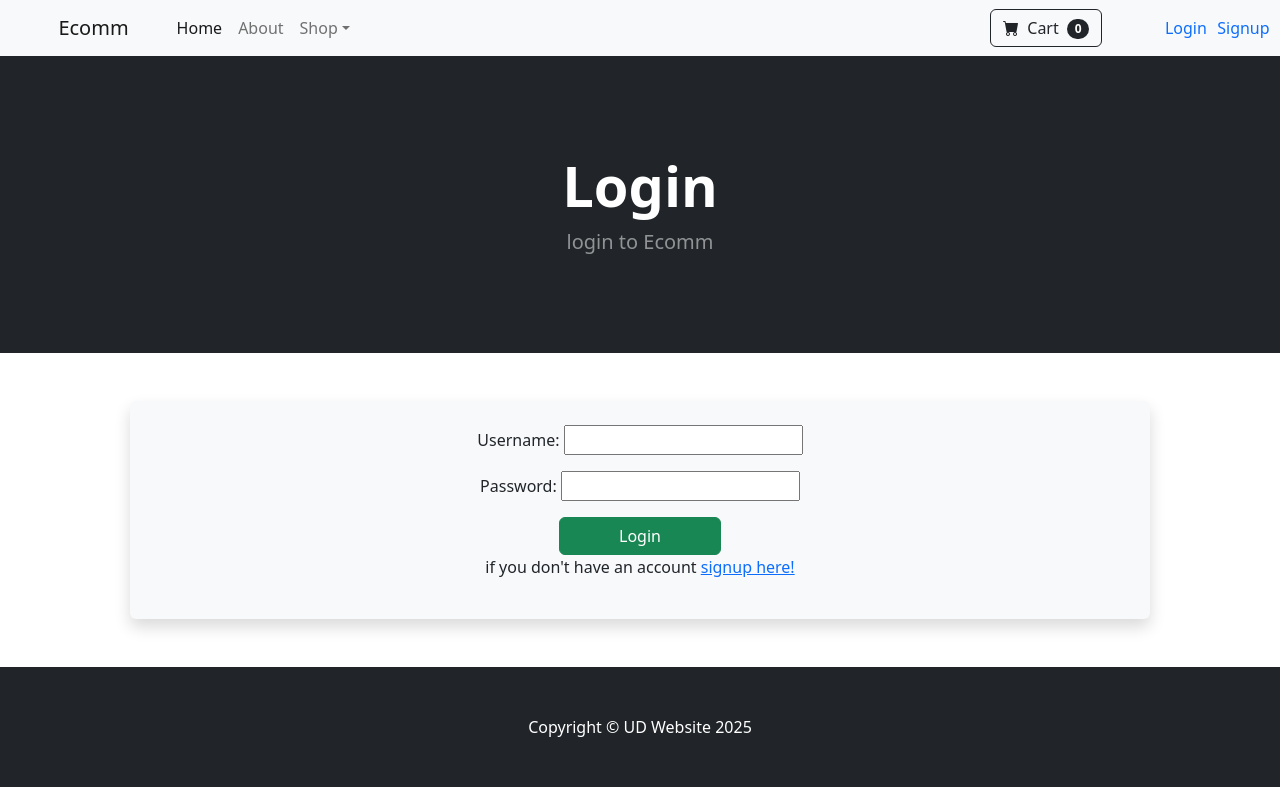
After one commit to UdaraAthauda/Ecommerce-Web-Application-Django, a Django app: page /login/ in a window 1280 px wide. The commit adds this page. Run offline with Django 5.2, Linux system fonts and the light colour scheme; some libraries are stand-ins or nearby versions.

Commit message:
created user signup and user login

```diff
--- /dev/null
+++ b/ecomApp/forms.py
@@ -0,0 +1,18 @@
+from django import forms
+from django.contrib.auth.forms import AuthenticationForm, UserCreationForm
+from django.forms.widgets import TextInput, PasswordInput
+from .models import *
+
+# user login form
+class UserLoginForm(AuthenticationForm):
+    username = forms.CharField(widget=TextInput)
+    password = forms.CharField(widget=PasswordInput)
+
+# user signup form
+class SignUpForm(UserCreationForm):
+    phone = forms.CharField(max_length=15, required=True)
+    address = forms.CharField(widget=forms.Textarea, required=True)
+
+    class Meta:
+        model = User
+        fields = ('username', 'first_name', 'last_name', 'email', 'phone', 'address', 'password1', 'password2',)
--- a/ecomApp/urls.py
+++ b/ecomApp/urls.py
@@ -4,4 +4,7 @@ from . import views
 urlpatterns = [
     path('', views.index, name="home"),
     path('about/', views.about, name="about"),
+    path('login/', views.login_user, name="login"),
+    path('signup/', views.signup_user, name="signup"),
+    path('logout/', views.logout_user, name="logout"),
 ]
--- a/ecomApp/views.py
+++ b/ecomApp/views.py
@@ -1,5 +1,7 @@
-from django.shortcuts import render
+from django.shortcuts import render,redirect
 from .models import *
+from .forms import *
+from django.contrib.auth import authenticate, login, logout
 
 
 # index/home view
@@ -12,3 +14,55 @@ def index(request):
 # about view
 def about(request):
     return render(request, 'about.html')
+
+# user login view
+def login_user(request):
+
+    if request.method == 'POST':
+        form = UserLoginForm(request, data = request.POST)
+
+        if form.is_valid():
+            username = request.POST.get('username')
+            password = request.POST.get('password')
+
+            user = authenticate(request, username=username, password=password)
+
+            if user is not None:
+                login(request, user)
+                return redirect('home')
+        else:
+            return render(request, 'login.html', context={'form': form})
+
+    form = UserLoginForm()
+    context = {'form': form}
+    return render(request, 'login.html', context=context)
+
+# user signup/register view
+def signup_user(request):
+
+    if request.method == 'POST':
+        form = SignUpForm(request.POST)
+
+        if form.is_valid():
+            form.save()
+
+            username = form.cleaned_data['username']
+            password = form.cleaned_data['password1']
+
+            user = authenticate(username=username, password=password)
+            login(request, user)
+
+            return redirect('home')
+
+        else:
+            return render(request, 'signup.html', context={'form':form})
+
+
+    form = SignUpForm()
+    context = {'form': form}
+    return render(request, 'signup.html', context=context)
+
+# user logout view
+def logout_user(request):
+    logout(request)
+    return redirect('home')
--- /dev/null
+++ b/templates/login.html
@@ -0,0 +1,31 @@
+{% extends 'base.html' %}
+
+{% block content %}
+
+{% include 'navigation.html' %}
+
+<!-- Header-->
+<header class="bg-dark py-5">
+    <div class="container px-4 px-lg-5 my-5">
+        <div class="text-center text-white">
+            <h1 class="display-4 fw-bolder">Login</h1>
+            <p class="lead fw-normal text-white-50 mb-0">login to Ecomm</p>
+        </div>
+    </div>
+</header>
+
+<div class="container mt-4">
+    <form method="post" action="" class="p-4 m-5 bg-light rounded shadow text-center">
+        {% csrf_token %}
+        <div class="mb-3">
+            {{ form.as_p }}
+        </div>
+        <button type="submit" class="btn btn-success col-2">Login</button>
+        <p>if you don't have an account <a href="{% url 'signup' %}">signup here!</a></p>
+    </form>
+</div>
+
+
+{% include 'footer.html' %}
+
+{% endblock %}
--- a/templates/navigation.html
+++ b/templates/navigation.html
@@ -26,4 +26,13 @@
             </form>
         </div>
     </div>
+
+    {% if user.is_authenticated %}
+    &nbsp;
+    <a href="{% url 'logout' %}" class="text-decoration-none me-auto">Logout</a>
+    {% else %}
+    &nbsp;
+    <a href="{% url 'login' %}" class="text-decoration-none me-auto">Login</a>
+    <a href="{% url 'signup' %}" class="text-decoration-none me-auto">Signup</a>
+    {% endif %}
 </nav>
```
Also changed, not shown: templates/signup.html (added, +31 -0 lines), db.sqlite3.
